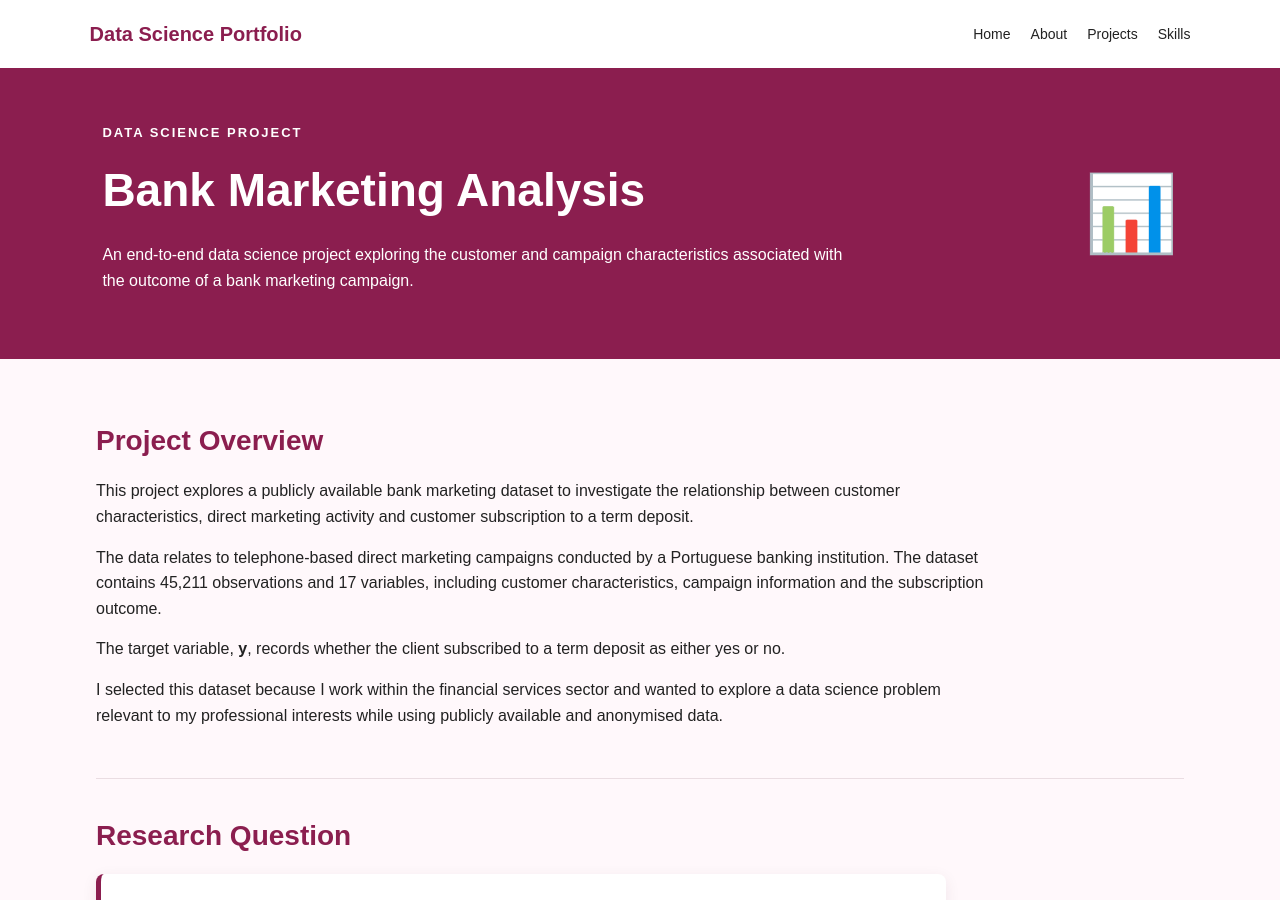
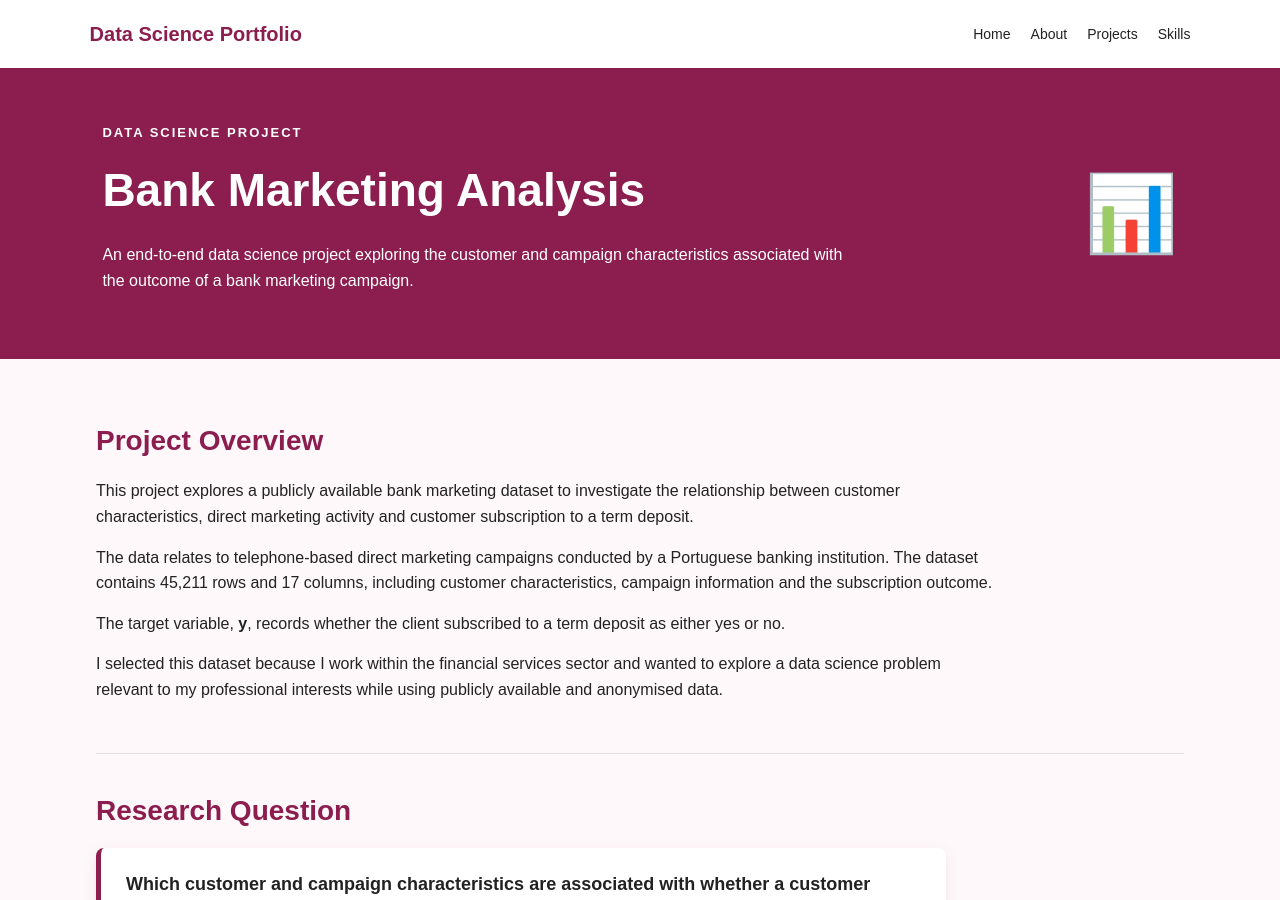
Before and after one commit to DataScienceStudent11/practice, a Jekyll site: the page project1.html, which Jekyll copies as it is, in a window 1280 px wide and 900 px high. Built offline with Jekyll 4.4.1, drawn with Linux system fonts in a browser that asks for light colours.

Commit message:
Update terminology from 'observations' to 'rows'

```diff
--- a/project1.html
+++ b/project1.html
@@ -73,7 +73,7 @@
             <p>
                 The data relates to telephone-based direct marketing campaigns
                 conducted by a Portuguese banking institution. The dataset
-                contains 45,211 observations and 17 variables, including
+                contains 45,211 rows and 17 columns, including
                 customer characteristics, campaign information and the
                 subscription outcome.
             </p>
```
